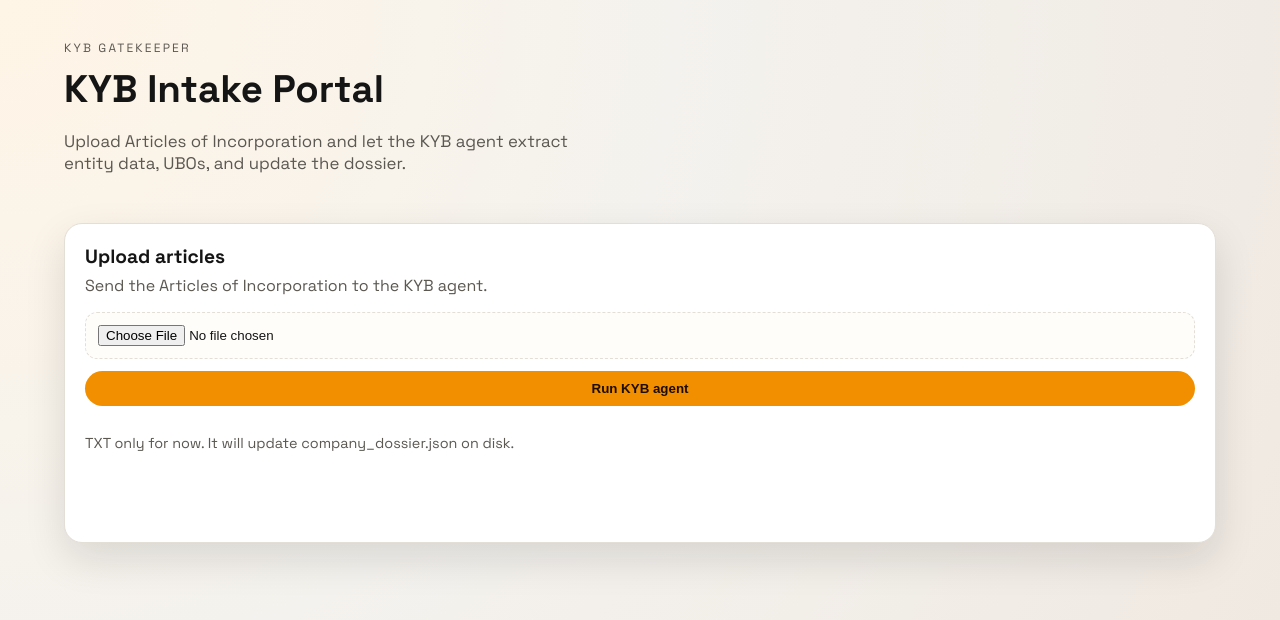
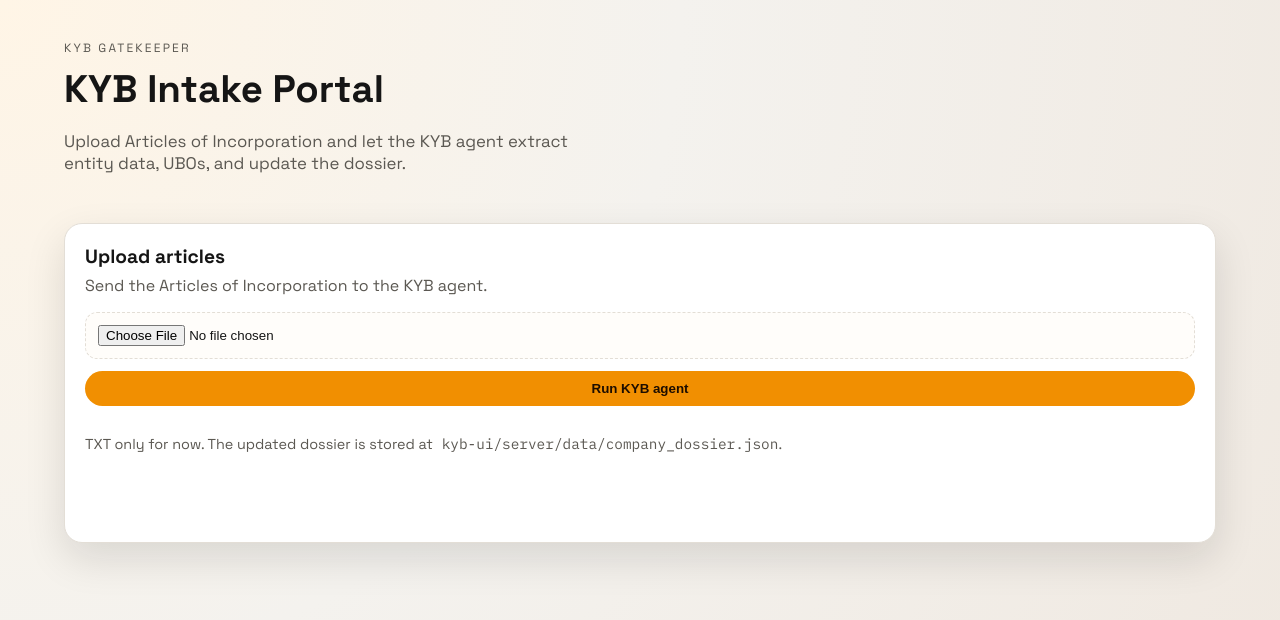
Before and after one commit to ajonescodes/mvp-codex-hackathon, a React (Vite) app in the folder kyb-ui/: page / in a window 1280 px wide. Shown: the top 620 px of the page. Built offline with nearby package versions, Linux system fonts and the light colour scheme.

Commit message:
Fix KYB dossier read errors

```diff
--- a/kyb-ui/src/App.jsx
+++ b/kyb-ui/src/App.jsx
@@ -73,7 +73,10 @@ export default function App() {
               {uploadStatus === "loading" ? "Processing..." : "Run KYB agent"}
             </button>
           </form>
-          <p className="hint">TXT only for now. It will update company_dossier.json on disk.</p>
+          <p className="hint">
+            TXT only for now. The updated dossier is stored at
+            <span className="mono-inline"> kyb-ui/server/data/company_dossier.json</span>.
+          </p>
           {uploadMessage ? (
             <p className={uploadStatus === "error" ? "warn" : "ok"}>{uploadMessage}</p>
           ) : null}
--- a/kyb-ui/src/index.css
+++ b/kyb-ui/src/index.css
@@ -190,6 +190,11 @@ h1 {
   background: #fefaf5;
 }
 
+.mono-inline {
+  font-family: "IBM Plex Mono", ui-monospace, SFMono-Regular, Menlo, monospace;
+  font-size: 0.9rem;
+}
+
 .summary {
   display: grid;
   grid-template-columns: repeat(auto-fit, minmax(140px, 1fr));
```
Also changed, not shown: kyb-ui/data/company_dossier.json (added, +18 -0 lines), 1 other file (tests, documents, lock files or other folders).
